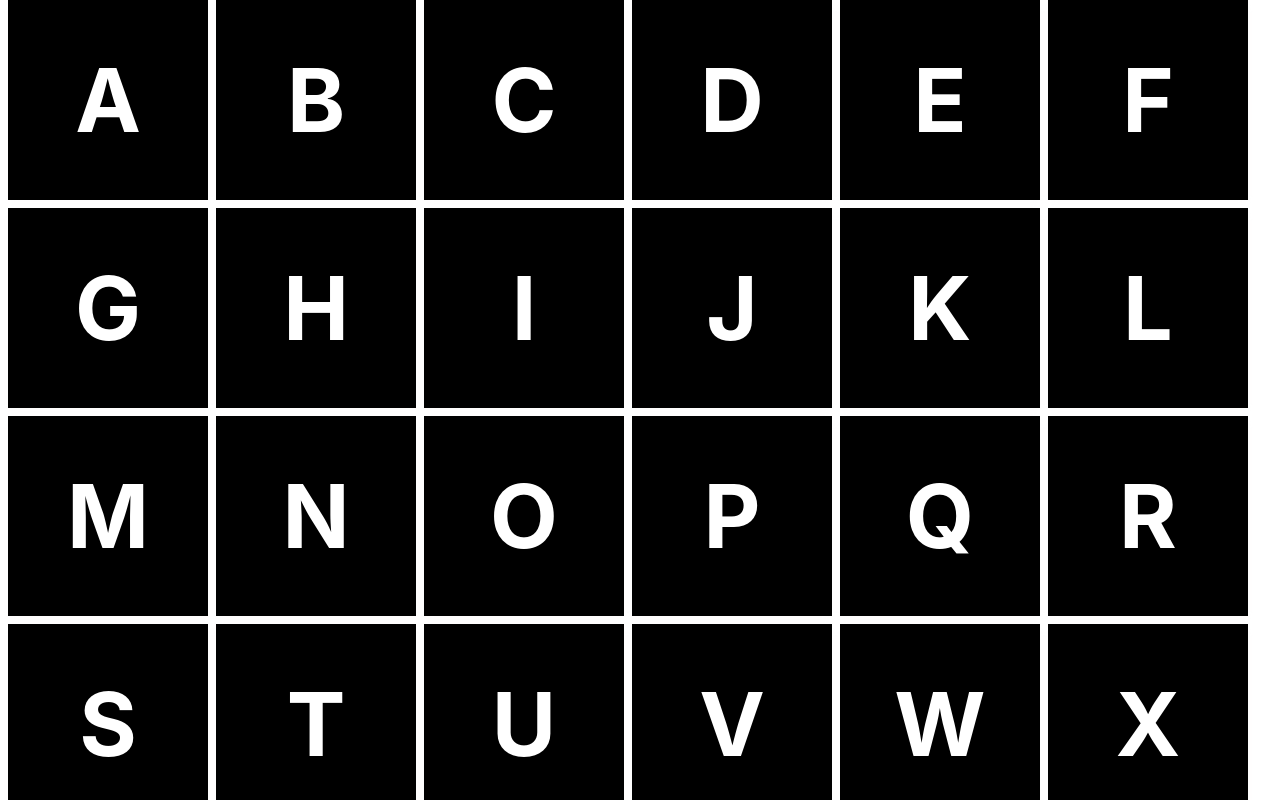
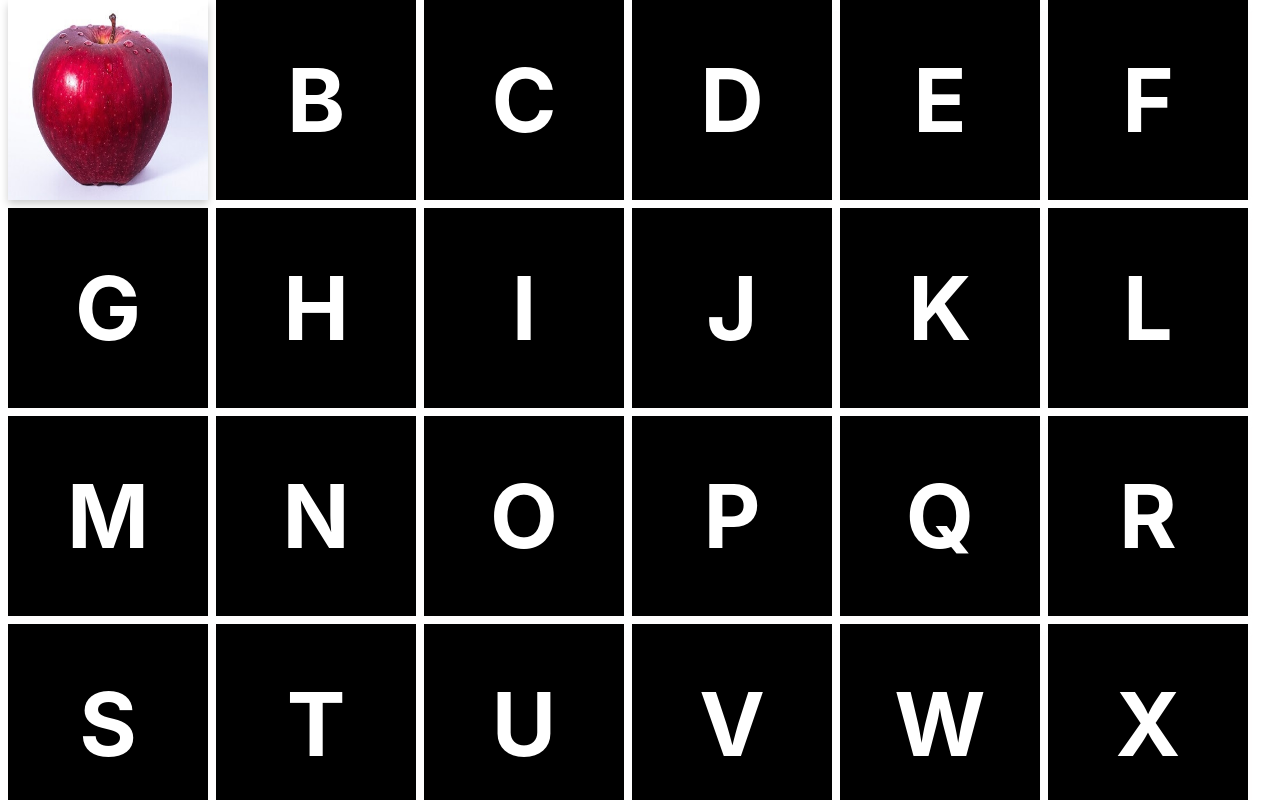
Before and after one commit to 5a7335h/alphabet, a React (Create React App) app: page / in a window 1280 px wide. Shown: the top 800 px of the page. Built offline with nearby package versions, Linux system fonts and the light colour scheme.

Commit message:
added auto-play

```diff
--- a/src/App.js
+++ b/src/App.js
@@ -1,18 +1,39 @@
-import React, { Component } from "react";
+import React, { useState, useEffect } from "react";
 import "./App.css";
 import Card from "./components/card/card";
 import alphabetArray from "./data/alphabet";
+import * as sides from "./data/sides";
 
-class App extends Component {
-  render() {
-    return (
+const App = () => {
+  const [state, setState] = useState([...alphabetArray]);
+  let autoIndex = 1;
+  let interval = null;
+  const doAutoAction = () => {
+    console.log(`starting action: ${autoIndex}`);
+    setState(prevstate => {
+      if (autoIndex === 26) {
+        clearInterval(interval);
+      }
+      let newArray = prevstate.map(x =>
+        x.id === autoIndex ? { ...x, side: sides.imageSide } : x
+      );
+      autoIndex++;
+      return newArray;
+    });
+  };
+  console.log("executing body");
+  useEffect(() => {
+    interval = setInterval(doAutoAction, 3000);
+  }, []);
+  return (
+    <div>
       <div>
-        {alphabetArray.map(x => (
-          <Card key={x} text={x} />
+        {state.map(x => (
+          <Card key={x.id} text={x.letter} side={x.side} />
         ))}
       </div>
-    );
-  }
-}
+    </div>
+  );
+};
 
 export default App;
--- a/src/components/card/card.js
+++ b/src/components/card/card.js
@@ -1,4 +1,4 @@
-import React, { useState } from "react";
+import React, { useState, useEffect } from "react";
 import "./cardLatest.css";
 import * as sides from "../../data/sides";
 import { nameMap } from "../../data/names";
@@ -8,7 +8,7 @@ const Card = props => {
 
   const handleClick = () => {
     try {
-      if (isAlphabet) {
+      if (isAlphabetSide) {
         // var msg = new SpeechSynthesisUtterance(nameMap.get(props.text));
         // msg.rate = 0.5;
         // window.speechSynthesis.speak(msg);
@@ -23,11 +23,25 @@ const Card = props => {
     });
   };
 
-  const isAlphabet = state.side === sides.alphabetSide;
+  useEffect(() => {
+    if (props.side === sides.imageSide) {
+      setState({ side: sides.imageSide });
+      try {
+        window.responsiveVoice.speak(nameMap.get(props.text));
+      } catch (err) {
+        console.log(err);
+      }
+    }
+  }, [props.side]);
+
+  const isAlphabetSide = state.side === sides.alphabetSide;
 
   return (
-    <div className={isAlphabet ? "card" : "card-flipped"} onClick={handleClick}>
-      {isAlphabet ? (
+    <div
+      className={isAlphabetSide ? "card" : "card-flipped"}
+      onClick={handleClick}
+    >
+      {isAlphabetSide ? (
         props.text
       ) : (
         <img
--- a/src/data/alphabet.js
+++ b/src/data/alphabet.js
@@ -1,30 +1,32 @@
+import * as sides from "./sides";
+
 const alphabetArray = [
-  "A",
-  "B",
-  "C",
-  "D",
-  "E",
-  "F",
-  "G",
-  "H",
-  "I",
-  "J",
-  "K",
-  "L",
-  "M",
-  "N",
-  "O",
-  "P",
-  "Q",
-  "R",
-  "S",
-  "T",
-  "U",
-  "V",
-  "W",
-  "X",
-  "Y",
-  "Z"
+  { id: 1, letter: "A", side: sides.alphabetSide },
+  { id: 2, letter: "B", side: sides.alphabetSide },
+  { id: 3, letter: "C", side: sides.alphabetSide },
+  { id: 4, letter: "D", side: sides.alphabetSide },
+  { id: 5, letter: "E", side: sides.alphabetSide },
+  { id: 6, letter: "F", side: sides.alphabetSide },
+  { id: 7, letter: "G", side: sides.alphabetSide },
+  { id: 8, letter: "H", side: sides.alphabetSide },
+  { id: 9, letter: "I", side: sides.alphabetSide },
+  { id: 10, letter: "J", side: sides.alphabetSide },
+  { id: 11, letter: "K", side: sides.alphabetSide },
+  { id: 12, letter: "L", side: sides.alphabetSide },
+  { id: 13, letter: "M", side: sides.alphabetSide },
+  { id: 14, letter: "N", side: sides.alphabetSide },
+  { id: 15, letter: "O", side: sides.alphabetSide },
+  { id: 16, letter: "P", side: sides.alphabetSide },
+  { id: 17, letter: "Q", side: sides.alphabetSide },
+  { id: 18, letter: "R", side: sides.alphabetSide },
+  { id: 19, letter: "S", side: sides.alphabetSide },
+  { id: 20, letter: "T", side: sides.alphabetSide },
+  { id: 21, letter: "U", side: sides.alphabetSide },
+  { id: 22, letter: "V", side: sides.alphabetSide },
+  { id: 23, letter: "W", side: sides.alphabetSide },
+  { id: 24, letter: "X", side: sides.alphabetSide },
+  { id: 25, letter: "Y", side: sides.alphabetSide },
+  { id: 26, letter: "Z", side: sides.alphabetSide }
 ];
 
 export default alphabetArray;
```
